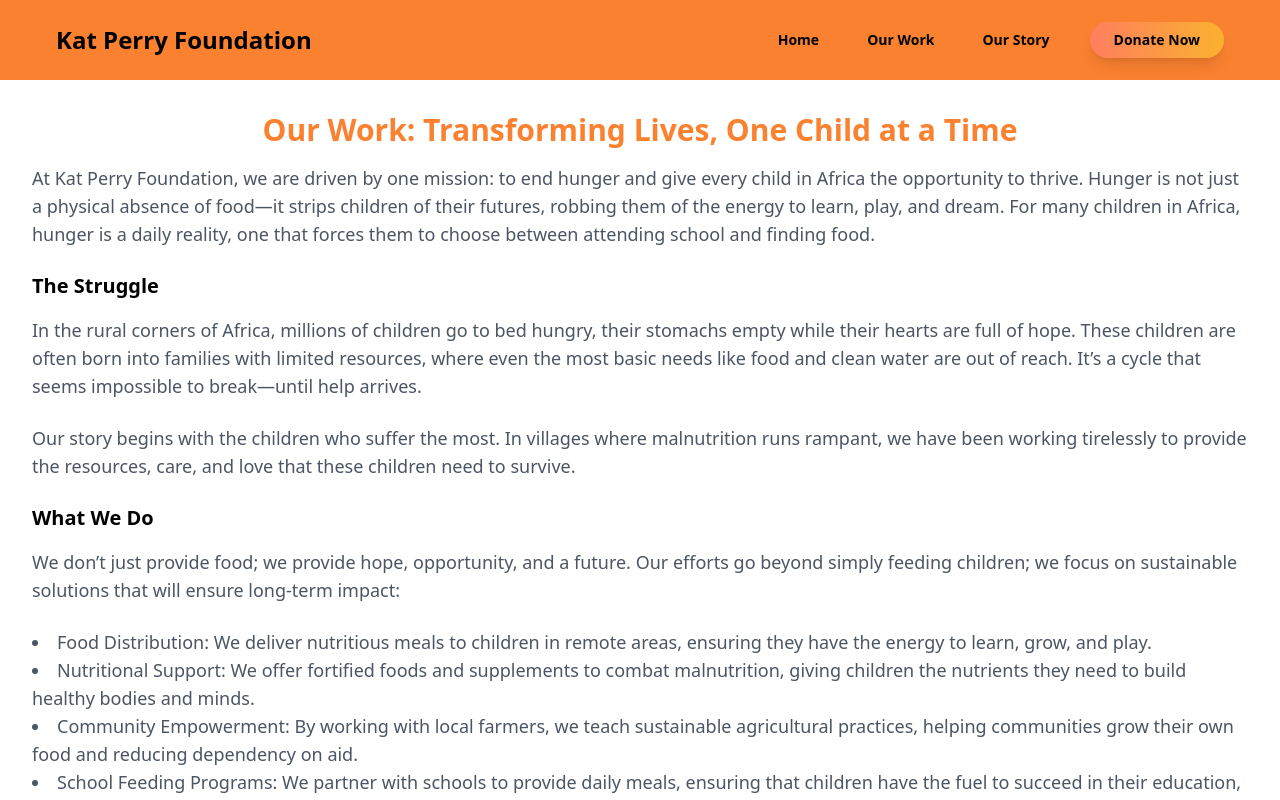
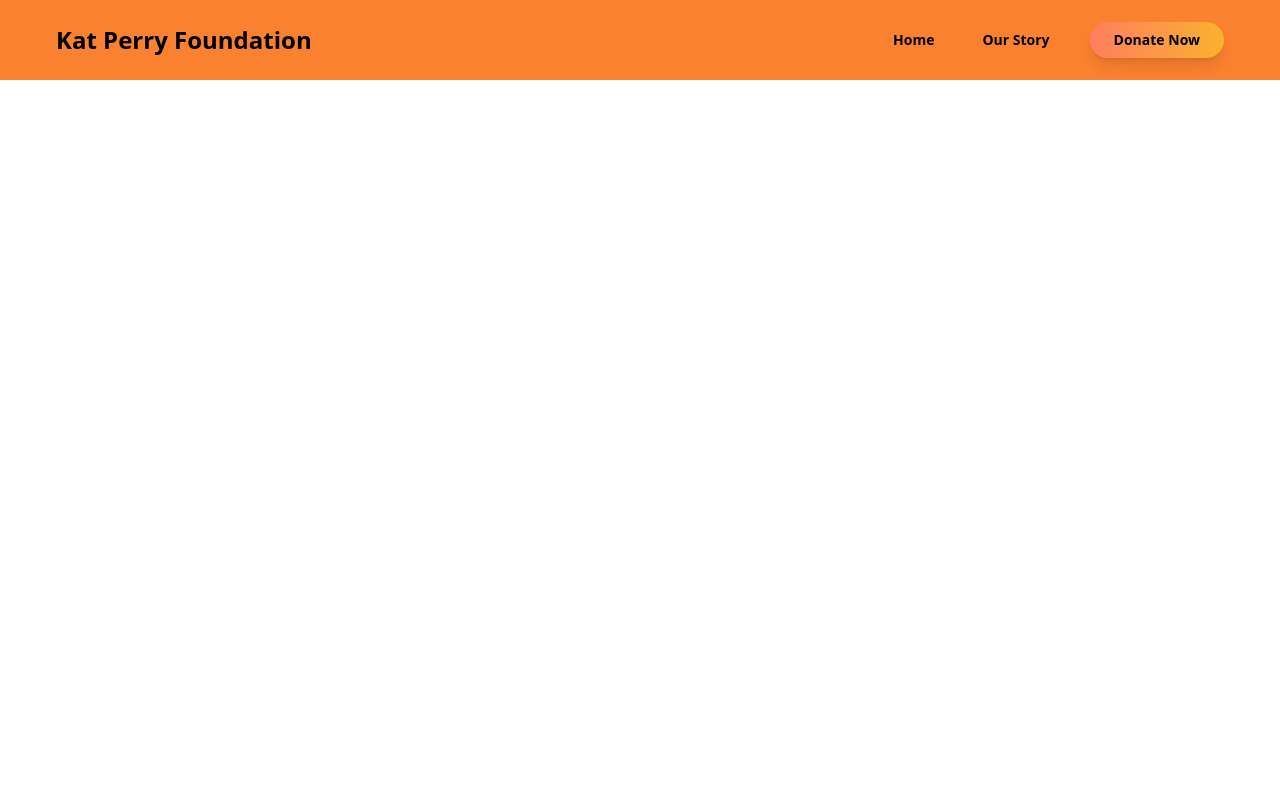
Before and after one commit to steveol2/NGO, a React (Vite) app: page /ourWork in a window 1280 px wide. Built offline with nearby package versions, Linux system fonts and the light colour scheme.

Commit message:
Update app with corrected files and routing for Netlify

```diff
--- a/src/App.jsx
+++ b/src/App.jsx
@@ -5,7 +5,7 @@
 import EducationPage from "./Components/EducationPage.jsx";
 import HopePage from "./Components/HopePage.jsx";
 import HealthPage from "./Components/HealthPage.jsx";
-import WorkPage from "./Components/WorkPage.jsx";
+// import WorkPage from "./Components/WorkPage.jsx";
 import OurStory from "./Components/OurStory.jsx";
 import "./App.css";
 import DonatePage from "./Components/DonatePage.jsx";
@@ -21,7 +21,7 @@
         {/* Adjust pt-16 based on header height */}
         <Routes>
           <Route path="/" element={<HomePage />} />
-          <Route path="/ourWork" element={<WorkPage />} />
+          {/* <Route path="/ourWork" element={<WorkPage />} /> */}
           <Route path="/ourStory" element={<OurStory />} />
           <Route path="/donate" element={<DonatePage />} />
           <Route path="/health" element={<HealthPage />} />
--- a/src/Components/Navbar.jsx
+++ b/src/Components/Navbar.jsx
@@ -22,7 +22,7 @@
 
   const desktopMenuItems = [
     { name: "Home", path: "/" },
-    { name: "Our Work", path: "/ourWork" },
+    // { name: "Our Work", path: "/ourWork" },
     { name: "Our Story", path: "/ourStory" },
   ];
 
@@ -34,11 +34,11 @@
       path: "/",
       icon: <AiFillHome size={20} className="mr-2" />,
     },
-    {
-      name: "Our Work",
-      path: "/ourWork",
-      icon: <MdWork size={20} className="mr-2" />,
-    },
+    // {
+    //   name: "Our Work",
+    //   path: "/ourWork",
+    //   icon: <MdWork size={20} className="mr-2" />,
+    // },
     {
       name: "Our Story",
       path: "/ourStory",
--- a/src/Components/workPage.jsx
+++ /dev/null
@@ -1,122 +0,0 @@
-import { Link } from "react-router-dom";
-
-function WorkPage() {
-  return (
-    <div className="p-8">
-      <h1 className="text-3xl font-bold text-center text-[#FA812F] mb-4">
-        Our Work: Transforming Lives, One Child at a Time
-      </h1>
-
-      <p className="text-lg text-gray-600 mb-6">
-        At Kat Perry Foundation, we are driven by one mission: to end hunger and
-        give every child in Africa the opportunity to thrive. Hunger is not just
-        a physical absence of food—it strips children of their futures, robbing
-        them of the energy to learn, play, and dream. For many children in
-        Africa, hunger is a daily reality, one that forces them to choose
-        between attending school and finding food.
-      </p>
-
-      <h6 className="font-bold text-xl mb-4">The Struggle</h6>
-      <p className="text-lg text-gray-600 mb-6">
-        In the rural corners of Africa, millions of children go to bed hungry,
-        their stomachs empty while their hearts are full of hope. These children
-        are often born into families with limited resources, where even the most
-        basic needs like food and clean water are out of reach. It’s a cycle
-        that seems impossible to break—until help arrives.
-      </p>
-      <p className="text-lg text-gray-600 mb-6">
-        Our story begins with the children who suffer the most. In villages
-        where malnutrition runs rampant, we have been working tirelessly to
-        provide the resources, care, and love that these children need to
-        survive.
-      </p>
-
-      <h6 className="font-bold text-xl mb-4">What We Do</h6>
-      <p className="text-lg text-gray-600 mb-6">
-        We don’t just provide food; we provide hope, opportunity, and a future.
-        Our efforts go beyond simply feeding children; we focus on sustainable
-        solutions that will ensure long-term impact:
-      </p>
-
-      <ul className="list-disc list-inside text-lg text-gray-600 mb-6">
-        <li>
-          Food Distribution: We deliver nutritious meals to children in remote
-          areas, ensuring they have the energy to learn, grow, and play.
-        </li>
-        <li>
-          Nutritional Support: We offer fortified foods and supplements to
-          combat malnutrition, giving children the nutrients they need to build
-          healthy bodies and minds.
-        </li>
-        <li>
-          Community Empowerment: By working with local farmers, we teach
-          sustainable agricultural practices, helping communities grow their own
-          food and reducing dependency on aid.
-        </li>
-        <li>
-          School Feeding Programs: We partner with schools to provide daily
-          meals, ensuring that children have the fuel to succeed in their
-          education, without worrying about their next meal.
-        </li>
-      </ul>
-
-      <h6 className="font-bold text-xl mb-4">Stories of Change</h6>
-      <p className="text-lg text-gray-600 mb-6">
-        Meet Samuel, a 7-year-old boy from a small village in northern Kenya.
-        Samuel was always tired, unable to concentrate in school or play with
-        his friends. His family couldn’t afford to send him to school, and when
-        they did, he had no energy to focus because of hunger.
-      </p>
-      <p className="text-lg text-gray-600 mb-6">
-        After joining our school feeding program, Samuel’s life changed. He now
-        receives daily meals that nourish both his body and mind. Today, Samuel
-        is a bright, energetic student, attending school regularly, and dreaming
-        of becoming a teacher. His story is just one of many, but it highlights
-        the power of nutrition and education combined.
-      </p>
-
-      <h6 className="font-bold text-xl mb-4">A Future of Hope</h6>
-      <p className="text-lg text-gray-600 mb-6">
-        Our work is far from over. Every day, more children face the harsh
-        reality of hunger. But together, we are making a difference. We are
-        building a future where no child goes to bed hungry, where every child
-        has the chance to reach their full potential.
-      </p>
-      <p className="text-lg text-gray-600 mb-6">
-        We believe that no child should ever have to choose between food and
-        education. By providing both, we are breaking the cycle of poverty and
-        creating opportunities for future generations to thrive.
-      </p>
-
-      <h6 className="font-bold text-xl mb-4">How You Can Help</h6>
-      <p className="text-lg text-gray-600 mb-6">
-        You have the power to change a child's life. With your support, we can
-        reach more communities, provide more meals, and offer more hope.
-      </p>
-      <ul className="list-disc list-inside text-lg text-gray-600 mb-6">
-        <li>$30 feeds a child for a month.</li>
-        <li>$100 provides school meals for 10 children for a month.</li>
-        <li>
-          $500 helps build a community garden, ensuring sustainable food for
-          future generations.
-        </li>
-      </ul>
-      <p className="text-lg text-gray-600 mb-6">
-        Every donation, no matter how small, contributes to creating a world
-        where no child is hungry, and every child has the chance to learn and
-        grow.
-      </p>
-
-      <div className="flex justify-center mt-6">
-        <Link
-          to="/donate"
-          className="bg-[#FA812F] hover:bg-[#d96e26] text-white font-bold py-3 px-6 rounded shadow-lg transition duration-300"
-        >
-          Donate Now
-        </Link>
-      </div>
-    </div>
-  );
-}
-
-export default WorkPage;
```
